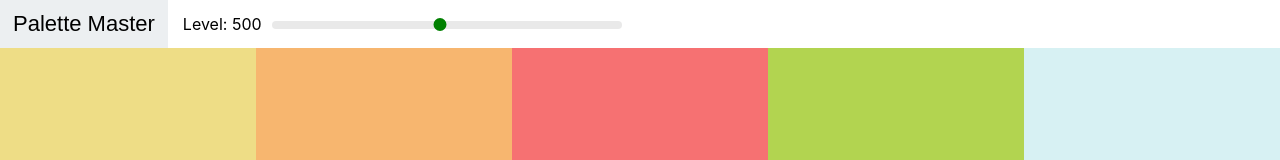
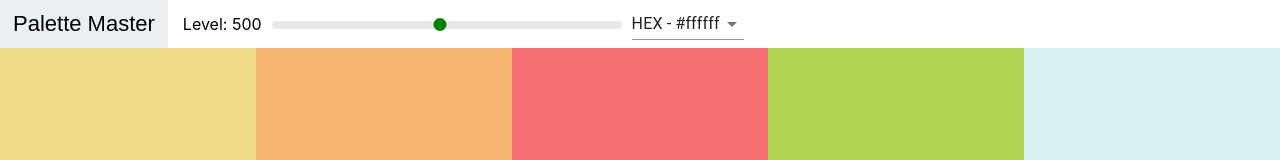
Before and after one commit to nanderrp/React-Color-App, a React (Create React App) app: page / in a window 1280 px wide. Shown: the top 160 px of the page. Built offline with nearby package versions, Linux system fonts and the light colour scheme.

Commit message:
added select from materialui

```diff
--- a/package.json
+++ b/package.json
@@ -3,6 +3,7 @@
   "version": "0.1.0",
   "private": true,
   "dependencies": {
+    "@material-ui/core": "^4.5.1",
     "chroma-js": "^2.0.6",
     "rc-slider": "^8.7.1",
     "react": "^16.11.0",
--- a/src/Navbar.css
+++ b/src/Navbar.css
@@ -48,3 +48,7 @@
     margin-left: -7px;
     margin-top: -3px;
 }
+
+.Select-container {
+
+}
--- a/src/Navbar.js
+++ b/src/Navbar.js
@@ -1,9 +1,23 @@
 import React, { Component } from 'react';
+import Select from '@material-ui/core/Select';
+import MenuItem from '@material-ui/core/MenuItem';
 import 'rc-slider/assets/index.css';
 import './Navbar.css';
 import Slider from 'rc-slider';
 
 export default class Navbar extends Component {
+
+    constructor(props){
+        super(props);
+        this.state = {format: 'hex'};
+        this.handleChange = this.handleChange.bind(this);
+    }
+
+    handleChange(e){
+        this.setState({ format: e.target.value });
+        this.props.handleChange(e.target.value);
+    }
+
     render() {
         const { level, changeLevel } = this.props;
         return (
@@ -22,6 +36,13 @@
                     onAfterChange={changeLevel}/>
                 </div>
                 </div>
+                <div className="Select-container">
+                    <Select value={this.state.format} onChange={this.handleChange}>
+                        <MenuItem value="hex">HEX - #ffffff</MenuItem>
+                        <MenuItem value="rgb">RGB - rgb(255, 255, 255)</MenuItem>
+                        <MenuItem value="rgba">RGBA - rgba(255, 255, 255, 1.0)</MenuItem>
+                    </Select>
+                </div>
             </nav>
         )
     }
--- a/src/palette.js
+++ b/src/palette.js
@@ -9,23 +9,28 @@
 
     constructor(props){
         super(props);
-        this.state = {level: 500}
+        this.state = {level: 500, format: "hex"}
         this.changeLevel = this.changeLevel.bind(this);
+        this.changeFormat = this.changeFormat.bind(this);
     };
 
     changeLevel(newLevel) {
         this.setState({level: newLevel});
     };
 
+    changeFormat(val) {
+        this.setState({format: val});
+    };
+
     render() {
         const { colors } = this.props.palette;
-        const { level } = this.state;
+        const { level, format } = this.state;
         const colorBoxes = colors[level].map(color => (
-            <ColorBox background={color.hex} name={color.name}/>
+            <ColorBox background={color[format]} name={color.name}/>
         ));
         return (
             <div className="Palette">
-                <Navbar level={level} changeLevel={this.changeLevel}/>
+                <Navbar level={level} changeLevel={this.changeLevel} handleChange={this.changeFormat}/>
                 <div className="Palette-colors">
                 {colorBoxes}
                 </div>
```
Also changed, not shown: 1 other file (tests, documents, lock files or other folders).
